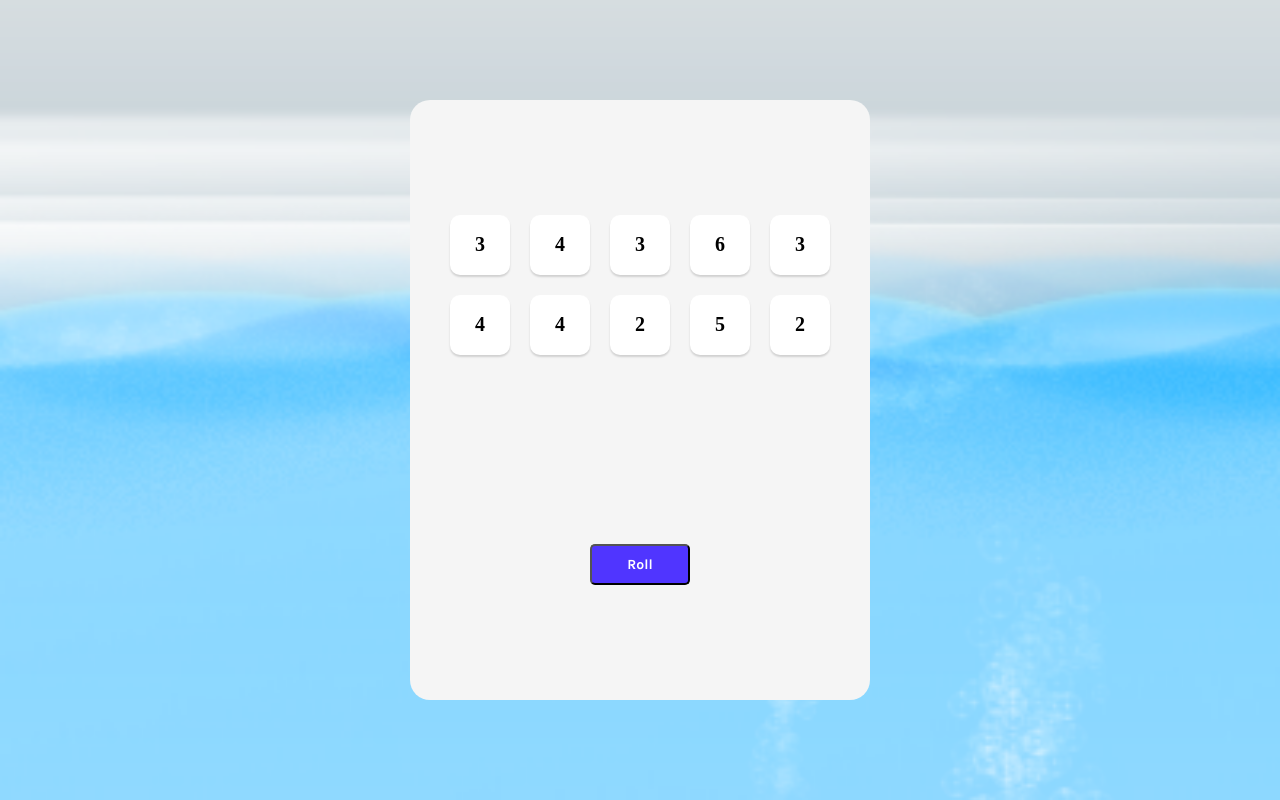
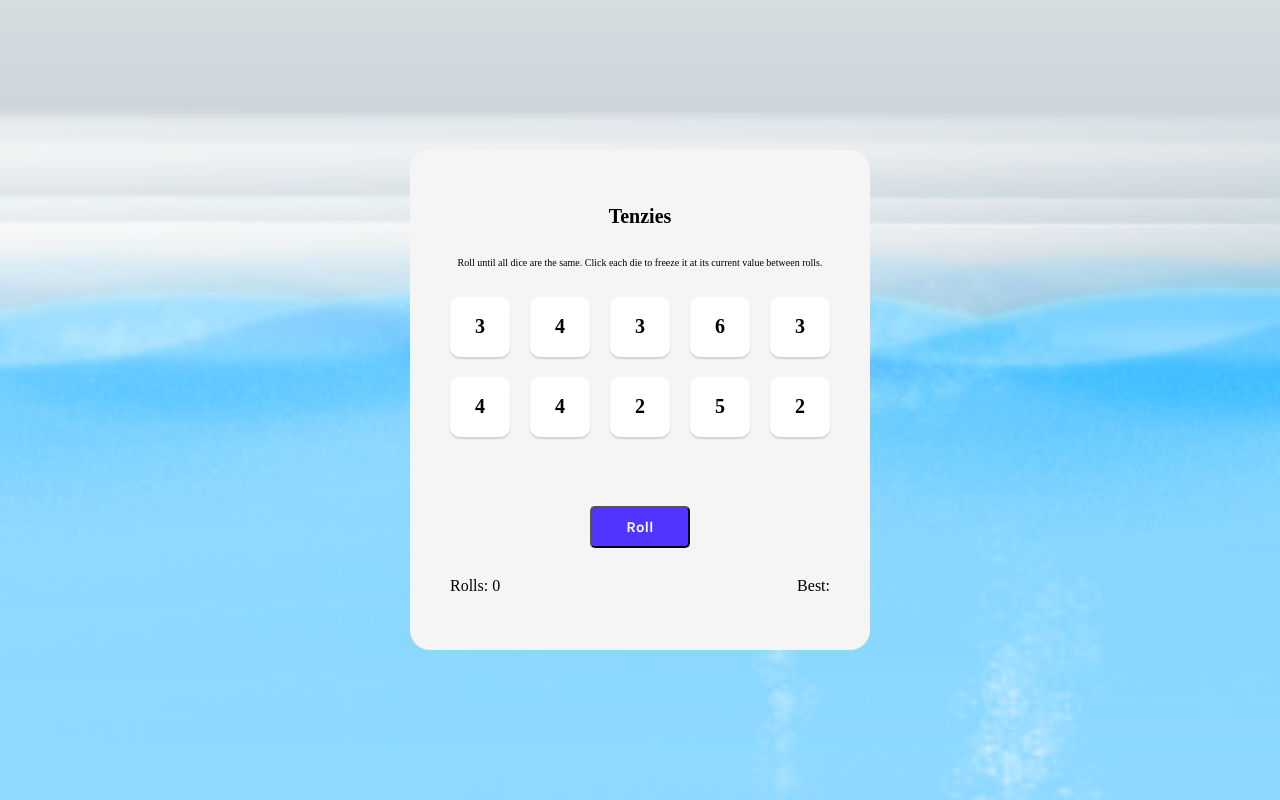
Before and after one commit to lewisthagichu/tenzi, a React (Vite) app: page / in a window 1280 px wide. Built offline with nearby package versions, Linux system fonts and the light colour scheme.

Commit message:
feat: Track number of rolls

```diff
--- a/src/App.jsx
+++ b/src/App.jsx
@@ -6,6 +6,7 @@ import Confetti from 'react-confetti'
 function App() {
   const [dice, setDice] = useState(createNewDice());
   const [tenzies, setTenzies] = useState(false)
+  const [count, setCount] = useState(0)
 
   useEffect(() => {
     const allDiceHeld = dice.every(die => die.isHeld === true);
@@ -46,7 +47,15 @@ function App() {
       setDice(oldDice => oldDice.map(die => (
         die.isHeld === true ? die : generateNewDie()
       )))
+    } else {
+      setTenzies(false)
+      setDice(createNewDice())
+      setCount(-1)
     }
+  }
+
+  function incrementCount() {
+    setCount(count => count + 1)
   }
 
   const diceElements = dice.map(die => (
@@ -54,15 +63,27 @@ function App() {
       key={die.id}
       value={die.value}
       isHeld={die.isHeld}
-      holdDice={() => holdDice(die.id)}/>
+      holdDice={() => holdDice(die.id)}
+     />
     ))
 
   return (
     <main>
-       <div className="dice-container">
-          {diceElements}
-        </div>
-        <button className='roll-btn' onClick={rollDice}>Roll</button>
+      {tenzies && <Confetti />}
+      <h1 className="title">Tenzies</h1>
+      <p className="instructions">Roll until all dice are the same.
+      Click each die to freeze it at its current value between rolls.</p>
+
+      <div className="dice-container">
+        {diceElements}
+      </div>
+
+      <button className='roll-btn' onClick={() => {rollDice(); incrementCount()}}>{tenzies ? "New Game" : "Roll"}</button>
+
+      <div className='roll-count'>
+        <p>{`Rolls: ${count}`}</p>
+        <p>Best:</p>
+      </div>
     </main>
   )
 
--- a/src/styles.css
+++ b/src/styles.css
@@ -10,23 +10,29 @@ html {
 
 body {
   background-image: url("assets/images/water-glass-bg.png");
-background-repeat: no-repeat;
+  background-repeat: no-repeat;
   background-size: cover;
   height: 100vh;
   display: grid;
   place-items: center;
+  padding: 2rem;
 }
 
 main {
   background-color: #F5F5F5;
   padding: 4rem;
   max-width: 800px;
-  height: 600px;
+  height: 500px;
   border-radius: 20px;
   display: flex;
   flex-direction: column;
   justify-content: space-around;
-  align-items: center;
+  /* align-items: center; */
+  align-self: center;
+}
+
+.title, .instructions {
+  align-self: center;
 }
 
 .dice-container {
@@ -54,9 +60,10 @@ main {
 }
 
 .roll-btn {
+  align-self: center;
   width: 100px;
   padding: 10px;
-  font-size: 1.4rem;
+  font-size: 1.5rem;
   border-radius: 5px;
   background-color: #5035FF;
   color: white;
@@ -67,3 +74,10 @@ main {
 .roll-btn:hover {
   opacity: .8;
 }
+
+.roll-count {
+  display: flex;
+  justify-content: space-between;
+  align-items: center;
+  font-size: 1.6rem;
+}
```
